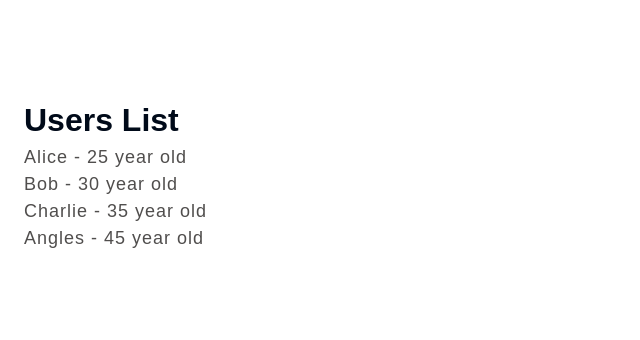
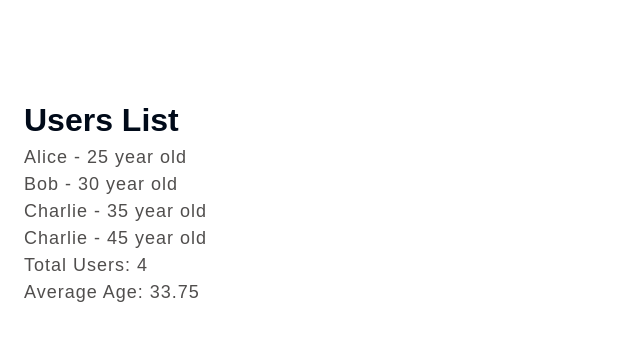
Before and after one commit to muktinathrajbanshi/reactJS2025, a React (Vite) app: page / in a window 1280 px wide. Shown: the top 340 px of the page, without its empty margins (0-640 px from the left). Built offline with nearby package versions, Linux system fonts and the light colour scheme.

Commit message:
Derived State in React.js: Improving State Management and Remove Redundancy & Dependency

```diff
--- a/src/App.jsx
+++ b/src/App.jsx
@@ -1,6 +1,7 @@
 // import NetflixSeries from "./components/NetflixSeries";
 // import "./components/Netflix.css";
-import { DerivedState } from "./components/DerivedState";
+// import { DerivedState } from "./components/DerivedState";
+import { DerivedState } from "./components/DericedState";
 import "./components/Netflix.module.css";
 // import { EventHandling } from "./components/EventHandling";
 // import { EventProps } from "./components/EventProps";
--- /dev/null
+++ b/src/components/DericedState.jsx
@@ -0,0 +1,43 @@
+import React, { useState } from 'react';
+
+// const users =
+
+export const DerivedState = () => {
+
+  const [users, setUsers] = useState([
+    { name: "Alice", age: 25 },
+    { name: "Bob", age: 30 },
+    { name: "Charlie", age: 35 },
+    { name: "Charlie", age: 45 },
+]);
+
+
+console.log(users);
+
+
+const userCount = users.length;
+const averageAge = (users.reduce((accum, curElem) => accum + curElem.age, 0)) / userCount;
+
+  return (
+    <>
+      <div className="main-div">
+        <h1>Users List</h1>
+        <ul>
+          {
+            users.map((user, index) => {
+              return (
+
+                  <li key={index}>
+                    {user.name} - {user.age} year old
+                  </li>
+
+              );
+            })
+          }
+        </ul>
+        <p>Total Users: {userCount}</p>
+        <p>Average Age: {averageAge}</p>
+      </div>
+    </>
+  );
+};
```
